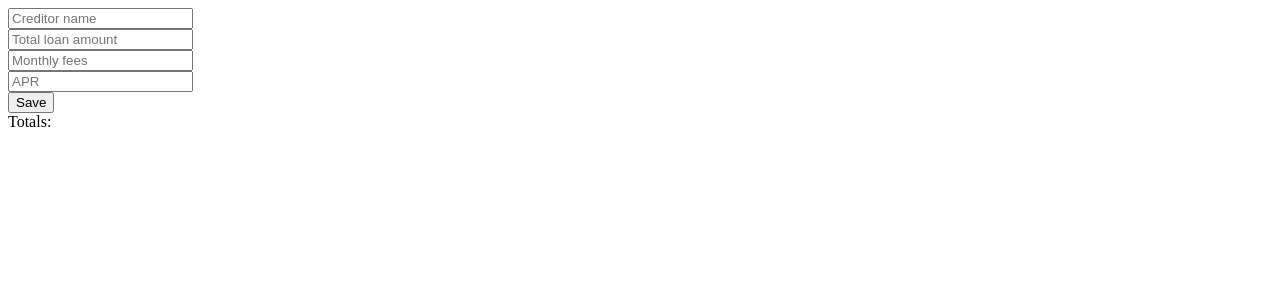
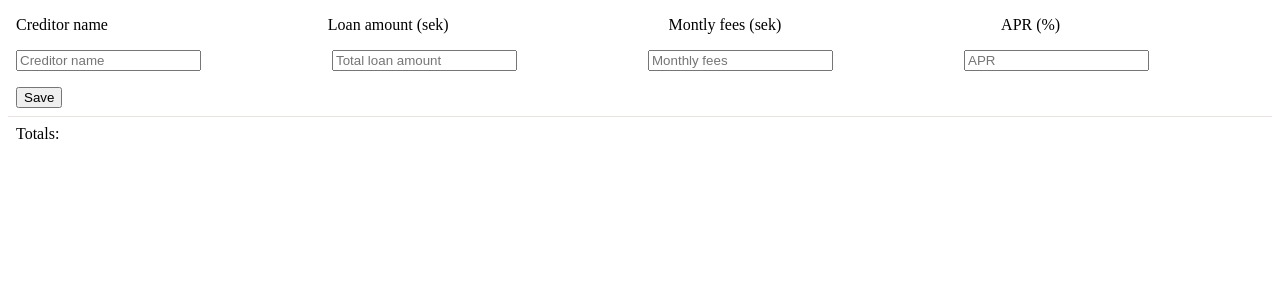
Before and after one commit to Alex-Bellamy/loan_calculator_challenge, a React (Create React App) app: page / in a window 1280 px wide. Shown: the top 300 px of the page. Built offline with nearby package versions, Linux system fonts and the light colour scheme.

Commit message:
adding titles to the table columns, creating a corresponding css file and initial styling of the total loan calculation table

```diff
--- /dev/null
+++ b/src/components/VisitorTotalLoanCalculator.css
@@ -0,0 +1,19 @@
+.tableHeader,
+.tableBody,
+.tableFooter {
+  flex-direction: column;
+  display: flex;
+}
+
+.tableFooter {
+  border-top: 1.5px solid #eae1e1;
+}
+
+.tableRow {
+  display: inline-flex;
+}
+
+.tableData {
+  padding: 0.5rem;
+  flex: 1 auto;
+}
--- a/src/components/VisitorTotalLoanCalculator.jsx
+++ b/src/components/VisitorTotalLoanCalculator.jsx
@@ -1,4 +1,5 @@
 import React, { useState } from "react";
+import "./VisitorTotalLoanCalculator.css";
 
 const initialValues = [
   {
@@ -55,6 +56,19 @@ const VisitorTotalLoanCalculator = () => {
       <div class="tableContent">
         <div class="tableHeader">
           <div class="tableRow">
+            <div class="tableData">
+              <div>Creditor name</div>
+            </div>
+            <div class="tableData">
+              <div>Loan amount (sek)</div>
+            </div>
+            <div class="tableData">
+              <div>Montly fees (sek)</div>
+            </div>
+            <div class="tableData">
+              <div>APR (%)</div>
+            </div>
+          </div>
           <div class="tableBody">
             {initial.map((loan, index) => (
               <div class="tableRow" key={index}>
@@ -132,7 +146,6 @@ const VisitorTotalLoanCalculator = () => {
         </div>
       </div>
     </div>
-    </div>
   );
 };
 
```
Lines whose indentation alone changed are shown as unchanged.
